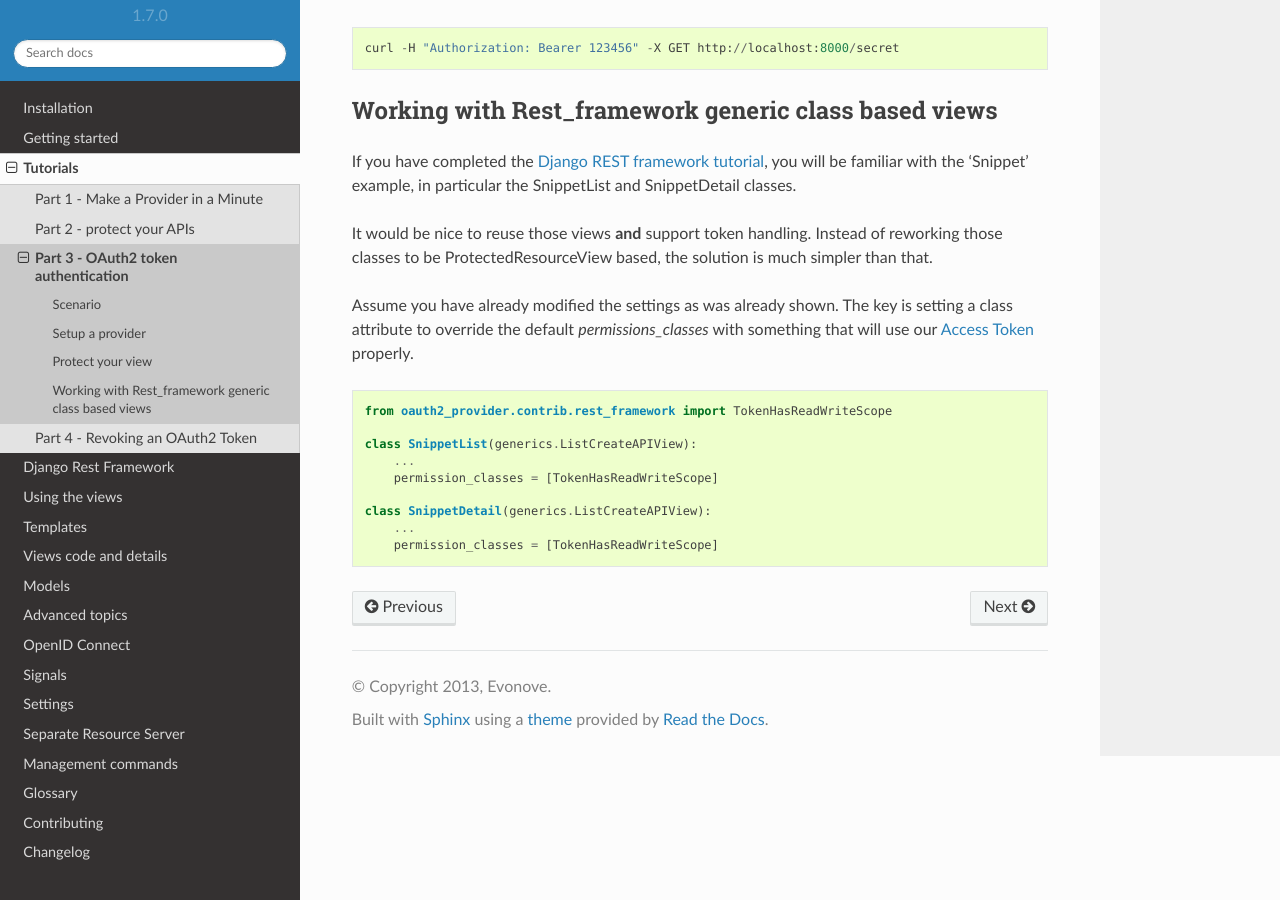
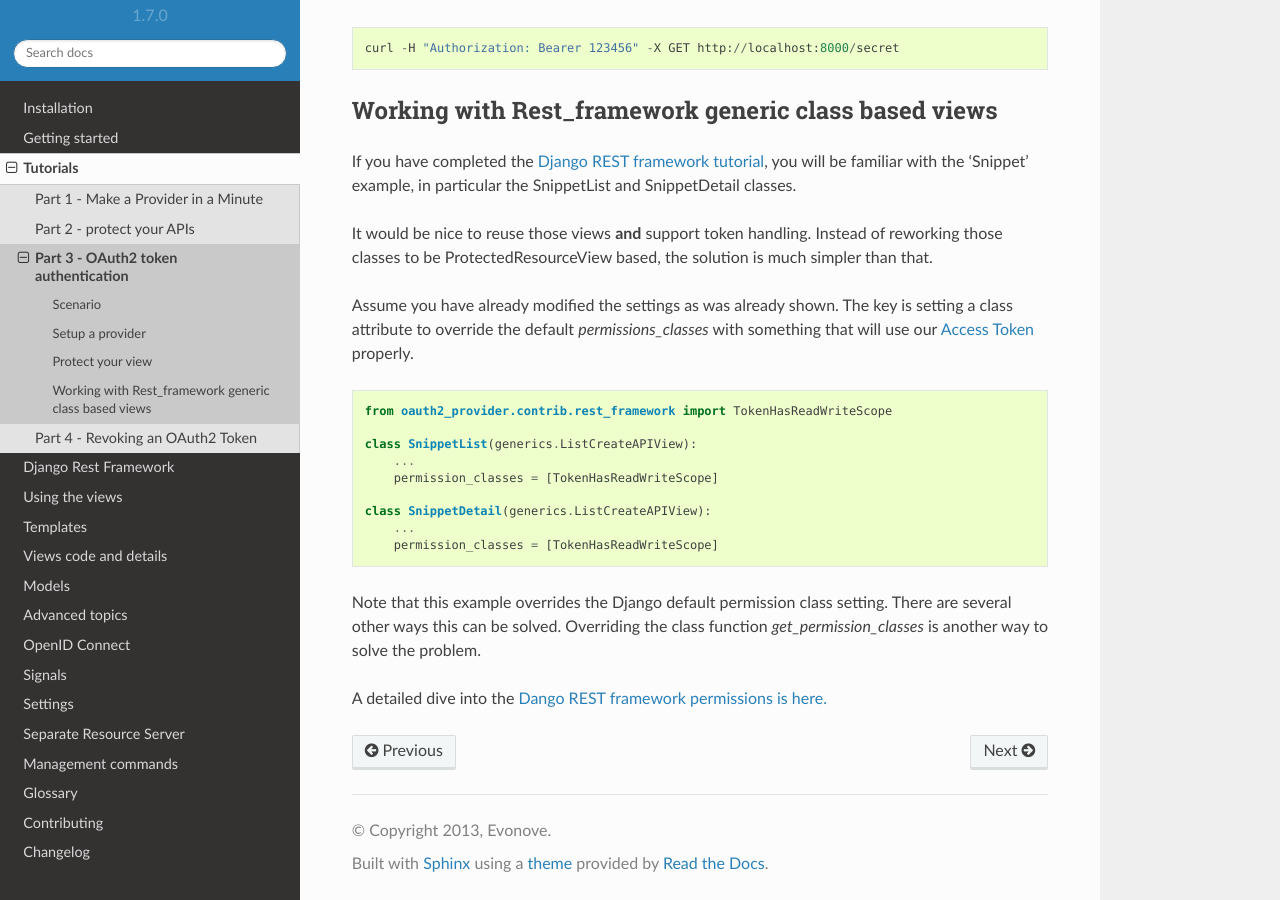
Before and after one commit to jazzband/django-oauth-toolkit, a Sphinx documentation site: the page built from docs/tutorial/tutorial_03.rst, in a window 1280 px wide and 900 px high, scrolled down 1663 px. Built offline with Sphinx 7.4.7 and the Read the Docs theme 2.0.0, drawn with Linux system fonts in a browser that asks for light colours; the version number is read from the project's files by our own code.

Commit message:
adding another clarification

```diff
--- a/docs/tutorial/tutorial_03.rst
+++ b/docs/tutorial/tutorial_03.rst
@@ -103,3 +103,9 @@
     class SnippetDetail(generics.ListCreateAPIView):
         ...
         permission_classes = [TokenHasReadWriteScope]
+
+Note that this example overrides the Django default permission class setting. There are several other
+ways this can be solved. Overriding the class function *get_permission_classes* is another way
+to solve the problem.
+
+A detailed dive into the `Dango REST framework permissions is here. <https://www.django-rest-framework.org/api-guide/permissions/>`_
```
